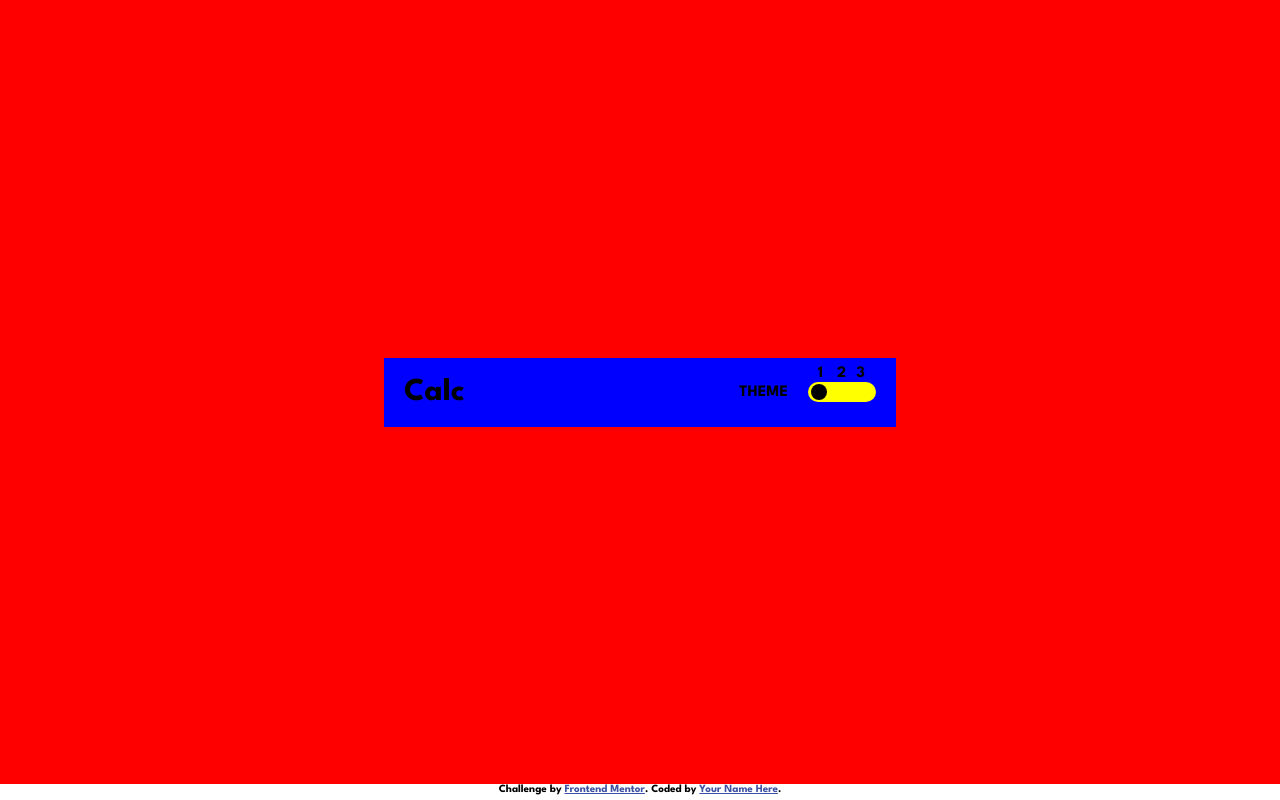
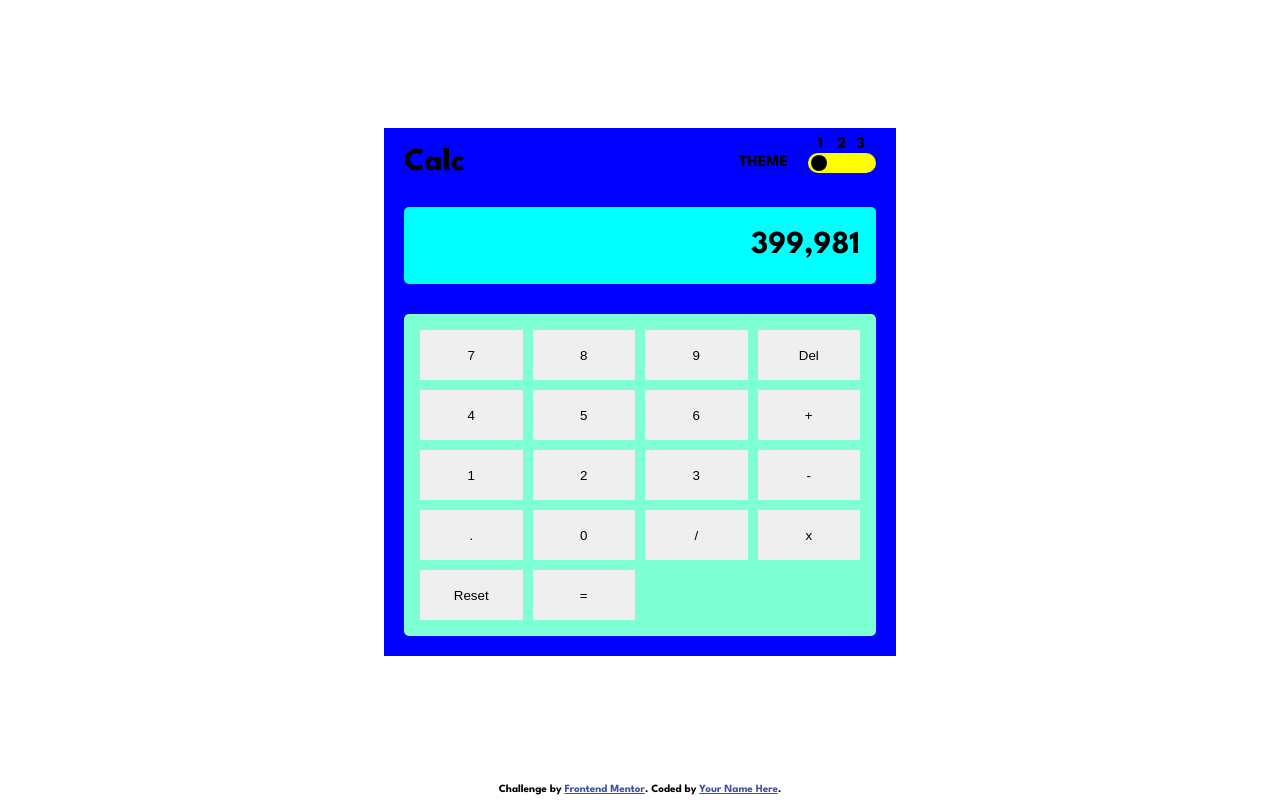
Before and after one commit to Mavreon/Calculator-App, a website: page index.html in a window 1280 px wide. Drawn offline with Linux system fonts and the light colour scheme.

Commit message:
Finished Calculator Layout

```diff
--- a/index.html
+++ b/index.html
@@ -37,6 +37,29 @@
                     </div>
                 </div>
             </div>
+            <div class="display-section">
+                <h1 class="display-text">399,981</h1>
+            </div>
+            <div class="keypad-section">
+                <button class="keypad-btn seven-btn">7</button>
+                <button class="keypad-btn eight-btn">8</button>
+                <button class="keypad-btn nine-btn">9</button>
+                <button class="keypad-btn delete-btn">Del</button>
+                <button class="keypad-btn four-btn">4</button>
+                <button class="keypad-btn five-btn">5</button>
+                <button class="keypad-btn six-btn">6</button>
+                <button class="keypad-btn plus-btn">+</button>
+                <button class="keypad-btn one-btn">1</button>
+                <button class="keypad-btn two-btn">2</button>
+                <button class="keypad-btn three-btn">3</button>
+                <button class="keypad-btn sub-button">-</button>
+                <button class="keypad-btn point-btn">.</button>
+                <button class="keypad-btn zero-btn">0</button>
+                <button class="keypad-btn div-btn">/</button>
+                <button class="keypad-btn mult-btn">x</button>
+                <button class="keypad-btn reset-btn">Reset</button>
+                <button class="keypad-btn equal-btn">=</button>
+            </div>
         </div>
     </div>
     <div class="attribution">
--- a/index.js
+++ b/index.js
@@ -5,7 +5,6 @@ console.log(indicator);
 
 themeToggles.forEach(themeToggle => {
     themeToggle.addEventListener('click', ()=>{
-        // console.log(themeToggle + " Clicked");
         CheckToggleState(themeToggle);
     });
 });
--- a/main.scss
+++ b/main.scss
@@ -1,11 +1,15 @@
-*,*::after,*::before{
+*,
+*::after,
+*::before {
   margin: 0;
   padding: 0;
   box-sizing: border-box;
   transition: all 0.15s ease-in;
+  border: none;
+
 }
 
-html{
+html {
   font-size: 62.5%;
 }
 
@@ -46,7 +50,7 @@ $color-very-dark-blue: hsl(198, 20%, 13%);
 /* GENERIC COLOR VARIABLES*/
 $color-white: hsl(0, 0, 100%);
 
-body{
+body {
   font-family: 'League Spartan', sans-serif;
   max-width: 144rem;
   margin: 0 auto;
@@ -54,35 +58,38 @@ body{
   height: 100vh;
 }
 
-.container{
-    background-color: red;
+.container {
+  //background-color: red;
   width: 100%;
   height: 98%;
   display: flex;
   flex-direction: column;
   align-items: center;
   justify-content: center;
-    .box{
+  .box {
     width: 40%;
     background-color: blue;
     padding: 2rem;
-        .head-section{
+    display: flex;
+    flex-direction: column;
+    gap: 3rem;
+
+    .head-section {
       width: 100%;
       display: flex;
       justify-content: space-between;
-            .title{
-
+      .title {
       }
-            .setting{
+      .setting {
         display: flex;
         align-items: center;
         justify-content: space-between;
         gap: 2rem;
-                .label-text{
+        .label-text {
           text-transform: uppercase;
           font-size: 700;
         }
-                .toggle-theme-btn{
+        .toggle-theme-btn {
           position: relative;
           display: flex;
           justify-content: space-evenly;
@@ -95,7 +102,7 @@ body{
           height: 2rem;
           //overflow: hidden;
 
-                    .indicator{
+          .indicator {
             position: absolute;
             width: 1.6rem;
             height: 1.6rem;
@@ -105,23 +112,23 @@ body{
             /*-2.3rem 0rem 2.3rem*/
           }
 
-                    .theme{
-                        &-1{
+          .theme {
+            &-1 {
               //background-color: green;
               width: 100%;
               height: 2rem;
             }
-                        &-2{
+            &-2 {
               //background-color: skyblue;
               width: 100%;
               height: 2rem;
             }
-                        &-3{
+            &-3 {
               //background-color: orange;
               width: 100%;
               height: 2rem;
             }
-                        &-text{
+            &-text {
               position: absolute;
               transform: translate(-5px, -16px);
             }
@@ -129,5 +136,23 @@ body{
         }
       }
     }
+    .display-section{
+        width: 100%;
+        text-align: end;
+        padding: 2.4rem 1.6rem;
+        background-color: aqua;
+        border-radius: 0.5rem;
+    }
+    .keypad-section{
+        display: grid;
+        grid-template-columns: repeat(4, 1fr);
+        gap: 1rem;
+        padding: 1.6rem;
+        background-color: aquamarine;
+        border-radius: 0.5rem;
+        .keypad-btn{
+            height: 5rem;
         }
     }
+  }
+}
```
Also changed, not shown: style.css. Lines whose indentation alone changed are shown as unchanged.
